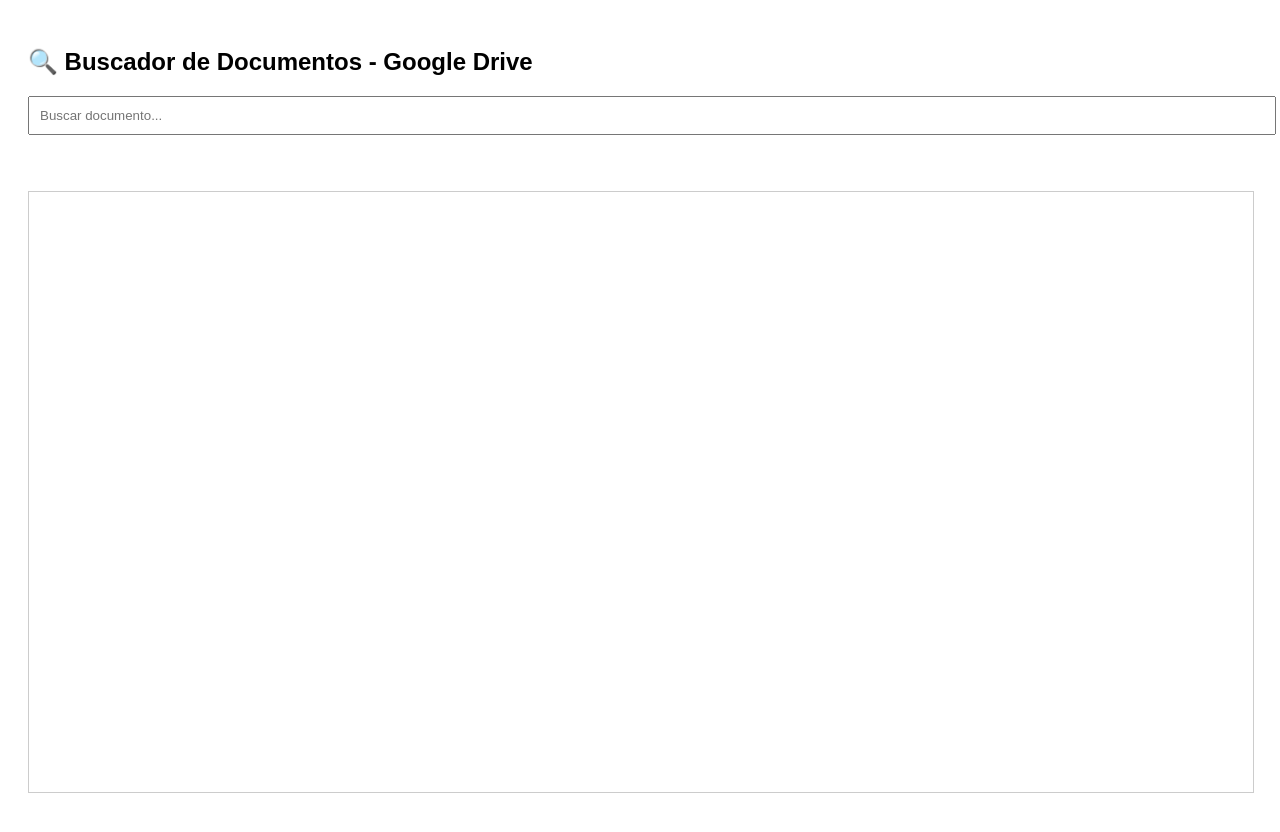
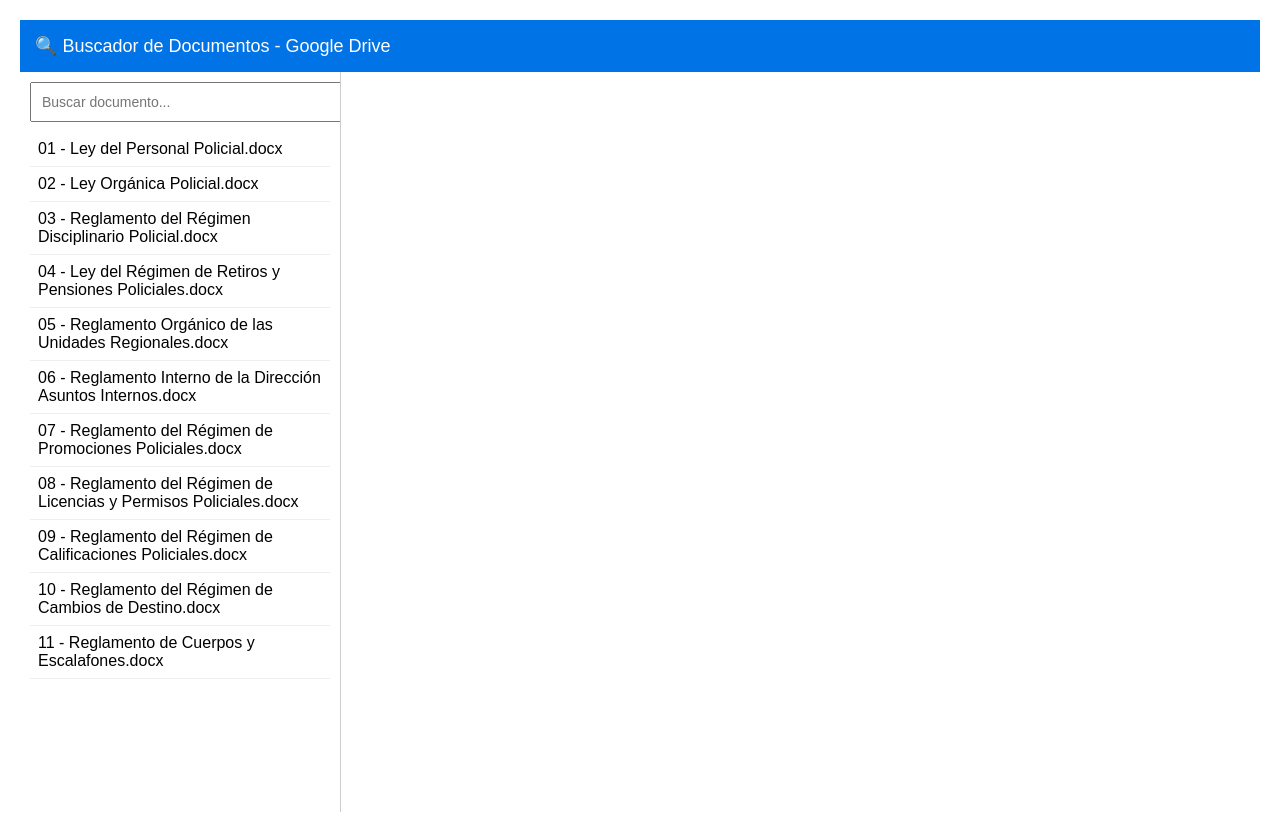
Before and after one commit to pablo120282/documentos-drive-viewer, a plain HTML site: page index.html in a window 1280 px wide. Drawn offline with Linux system fonts and the light colour scheme; no server answers.

Commit message:
Update index.html

```diff
--- a/index.html
+++ b/index.html
@@ -2,46 +2,150 @@
 <html lang="es">
 <head>
     <meta charset="UTF-8">
-    <title>Buscador de Documentos</title>
+    <title>Buscador de Documentos - Google Drive</title>
     <style>
-        body { font-family: Arial; padding: 20px; }
+        body {
+            font-family: Arial;
+            padding: 20px;
+            margin: 0;
+        }
+        header {
+            background-color: #0073e6;
+            color: white;
+            padding: 15px;
+            font-size: 18px;
+        }
+        .container {
+            display: flex;
+            flex-direction: row;
+            height: calc(100vh - 60px);
+            overflow: hidden;
+        }
+        .left-panel {
+            width: 300px;
+            border-right: 1px solid #ccc;
+            padding: 10px;
+            overflow-y: auto;
+        }
+        .right-panel {
+            flex: 1;
+            overflow: hidden;
+        }
         input[type="text"] {
             width: 100%;
             padding: 10px;
-            margin-bottom: 20px;
+            margin-bottom: 10px;
+            font-size: 14px;
         }
-        ul { list-style: none; padding: 0; }
-        li {
-            padding: 10px;
-            border-bottom: 1px solid #ccc;
+        ul.doc-list {
+            list-style: none;
+            padding: 0;
+            margin: 0;
+        }
+        ul.doc-list li {
+            padding: 8px;
             cursor: pointer;
+            border-bottom: 1px solid #eee;
+        }
+        ul.doc-list li:hover {
+            background-color: #f0f0f0;
         }
         iframe {
             width: 100%;
-            height: 600px;
-            border: 1px solid #ccc;
-            margin-top: 20px;
+            height: 100%;
+            border: none;
+        }
+        button#abrirBtn {
+            display: block;
+            margin-top: 10px;
+            padding: 10px;
+            background-color: #0073e6;
+            color: white;
+            border: none;
+            cursor: pointer;
+            font-size: 14px;
+        }
+        button#abrirBtn:hover {
+            background-color: #005bb5;
         }
     </style>
 </head>
 <body>
 
-<h2>🔍 Buscador de Documentos - Google Drive</h2>
-<input type="text" id="searchInput" placeholder="Buscar documento..." oninput="buscar()">
-<ul id="results"></ul>
+<header>🔍 Buscador de Documentos - Google Drive</header>
 
-<iframe id="viewer" src=""></iframe>
+<div class="container">
+    <!-- Panel izquierdo -->
+    <div class="left-panel">
+        <input type="text" id="searchInput" placeholder="Buscar documento..." oninput="buscar()">
+        <ul id="results" class="doc-list"></ul>
+    </div>
+
+    <!-- Panel derecho -->
+    <div class="right-panel">
+        <iframe id="viewer" src=""></iframe>
+        <button id="abrirBtn" onclick="abrirDocumento()" style="display:none;">Abrir en Google Docs</button>
+    </div>
+</div>
 
 <script>
-    let documentos = [];
-
-    // Cargar documentos desde Google Sheets
-    fetch('https://script.google.com/macros/s/AKfycbwf_Kr26jPqPBd7zrwdKaviO0p-091RX0rW4rzTpZd38UvaOH04zmGyJsynNcB8ZQDH2g/exec')
-        .then(response => response.json())
-        .then(data => {
-            documentos = data;
-            mostrarResultados(documentos);
-        });
+    const documentos = [
+        {
+            nombre: "01 - Ley del Personal Policial.docx",
+            urlPreview: "https://docs.google.com/gview?url=https%3A%2F%2Fdrive.google.com%2Fuc%3Fexport%3Ddownload%26id%3D1GKy-2GtlU1yCzEVCavqIBV-Kxjc_IoLp&embedded=true",
+            urlOpen: "https://drive.google.com/file/d/1GKy-2GtlU1yCzEVCavqIBV-Kxjc_IoLp/view"
+        },
+        {
+            nombre: "02 - Ley Orgánica Policial.docx",
+            urlPreview: "https://docs.google.com/gview?url=https%3A%2F%2Fdrive.google.com%2Fuc%3Fexport%3Ddownload%26id%3D1wR7NlQXJv8Y6gZqMfBkPbKtWZ9rOcVjS&embedded=true",
+            urlOpen: "https://drive.google.com/file/d/1wR7NlQXJv8Y6gZqMfBkPbKtWZ9rOcVjS/view"
+        },
+        {
+            nombre: "03 - Reglamento del Régimen Disciplinario Policial.docx",
+            urlPreview: "https://docs.google.com/gview?url=https%3A%2F%2Fdrive.google.com%2Fuc%3Fexport%3Ddownload%26id%3D1n5Ih4iGZyDZT8mHhjv5JvXh4eJzKXj3M&embedded=true",
+            urlOpen: "https://drive.google.com/file/d/1n5Ih4iGZyDZT8mHhjv5JvXh4eJzKXj3M/view"
+        },
+        {
+            nombre: "04 - Ley del Régimen de Retiros y Pensiones Policiales.docx",
+            urlPreview: "https://docs.google.com/gview?url=https%3A%2F%2Fdrive.google.com%2Fuc%3Fexport%3Ddownload%26id%3D1GJvVZ1wZV5yQ6hLbZz0B7o0jUJqX6rR4&embedded=true",
+            urlOpen: "https://drive.google.com/file/d/1GJvVZ1wZV5yQ6hLbZz0B7o0jUJqX6rR4/view"
+        },
+        {
+            nombre: "05 - Reglamento Orgánico de las Unidades Regionales.docx",
+            urlPreview: "https://docs.google.com/gview?url=https%3A%2F%2Fdrive.google.com%2Fuc%3Fexport%3Ddownload%26id%3D1qBkDj4KZbJZ6hXVZzV9hQZ1zQZqX6rR4&embedded=true",
+            urlOpen: "https://drive.google.com/file/d/1qBkDj4KZbJZ6hXVZzV9hQZ1zQZqX6rR4/view"
+        },
+        {
+            nombre: "06 - Reglamento Interno de la Dirección Asuntos Internos.docx",
+            urlPreview: "https://docs.google.com/gview?url=https%3A%2F%2Fdrive.google.com%2Fuc%3Fexport%3Ddownload%26id%3D1oKZqX6rR4GJvVZ1wZV5yQ6hLbZz0B7o0&embedded=true",
+            urlOpen: "https://drive.google.com/file/d/1oKZqX6rR4GJvVZ1wZV5yQ6hLbZz0B7o0/view"
+        },
+        {
+            nombre: "07 - Reglamento del Régimen de Promociones Policiales.docx",
+            urlPreview: "https://docs.google.com/gview?url=https%3A%2F%2Fdrive.google.com%2Fuc%3Fexport%3Ddownload%26id%3D1zQZqX6rR4GJvVZ1wZV5yQ6hLbZz0B7o0jUJqX6rR4&embedded=true",
+            urlOpen: "https://drive.google.com/file/d/1zQZqX6rR4GJvVZ1wZV5yQ6hLbZz0B7o0jUJqX6rR4/view"
+        },
+        {
+            nombre: "08 - Reglamento del Régimen de Licencias y Permisos Policiales.docx",
+            urlPreview: "https://docs.google.com/gview?url=https%3A%2F%2Fdrive.google.com%2Fuc%3Fexport%3Ddownload%26id%3D1ZqX6rR4GJvVZ1wZV5yQ6hLbZz0B7o0jUJqX6rR4&embedded=true",
+            urlOpen: "https://drive.google.com/file/d/1ZqX6rR4GJvVZ1wZV5yQ6hLbZz0B7o0jUJqX6rR4/view"
+        },
+        {
+            nombre: "09 - Reglamento del Régimen de Calificaciones Policiales.docx",
+            urlPreview: "https://docs.google.com/gview?url=https%3A%2F%2Fdrive.google.com%2Fuc%3Fexport%3Ddownload%26id%3D1qX6rR4GJvVZ1wZV5yQ6hLbZz0B7o0jUJqX6rR4&embedded=true",
+            urlOpen: "https://drive.google.com/file/d/1qX6rR4GJvVZ1wZV5yQ6hLbZz0B7o0jUJqX6rR4/view"
+        },
+        {
+            nombre: "10 - Reglamento del Régimen de Cambios de Destino.docx",
+            urlPreview: "https://docs.google.com/gview?url=https%3A%2F%2Fdrive.google.com%2Fuc%3Fexport%3Ddownload%26id%3D1X6rR4GJvVZ1wZV5yQ6hLbZz0B7o0jUJqX6rR4&embedded=true",
+            urlOpen: "https://drive.google.com/file/d/1X6rR4GJvVZ1wZV5yQ6hLbZz0B7o0jUJqX6rR4/view"
+        },
+        {
+            nombre: "11 - Reglamento de Cuerpos y Escalafones.docx",
+            urlPreview: "https://docs.google.com/gview?url=https%3A%2F%2Fdrive.google.com%2Fuc%3Fexport%3Ddownload%26id%3D16rR4GJvVZ1wZV5yQ6hLbZz0B7o0jUJqX6rR4&embedded=true",
+            urlOpen: "https://drive.google.com/file/d/16rR4GJvVZ1wZV5yQ6hLbZz0B7o0jUJqX6rR4/view"
+        }
+    ];
 
     function buscar() {
         const texto = document.getElementById("searchInput").value.toLowerCase();
@@ -57,11 +161,16 @@
             li.textContent = doc.nombre;
             li.onclick = () => {
                 document.getElementById("viewer").src = doc.urlPreview;
+                document.getElementById("abrirBtn").style.display = "block";
+                document.getElementById("abrirBtn").onclick = () => window.open(doc.urlOpen, '_blank');
             };
             contenedor.appendChild(li);
         });
     }
+
+    window.onload = () => {
+        mostrarResultados(documentos);
+    };
 </script>
-
 </body>
 </html>
```
